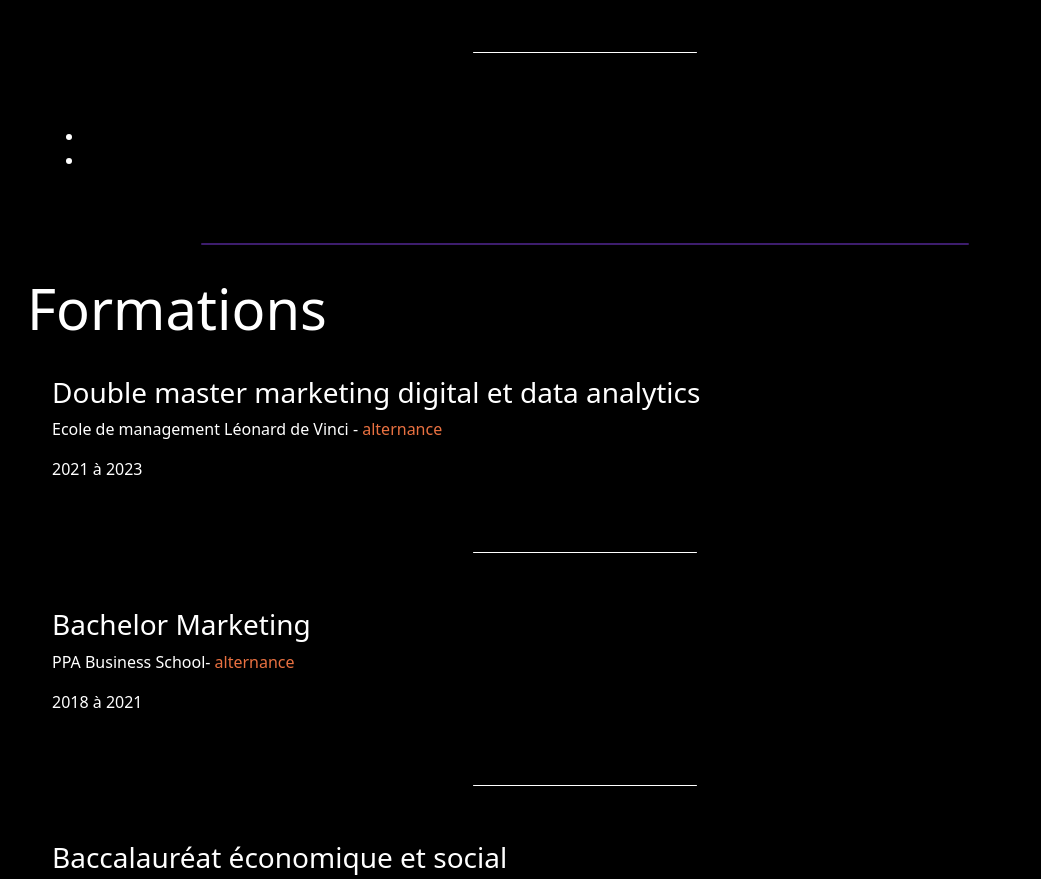
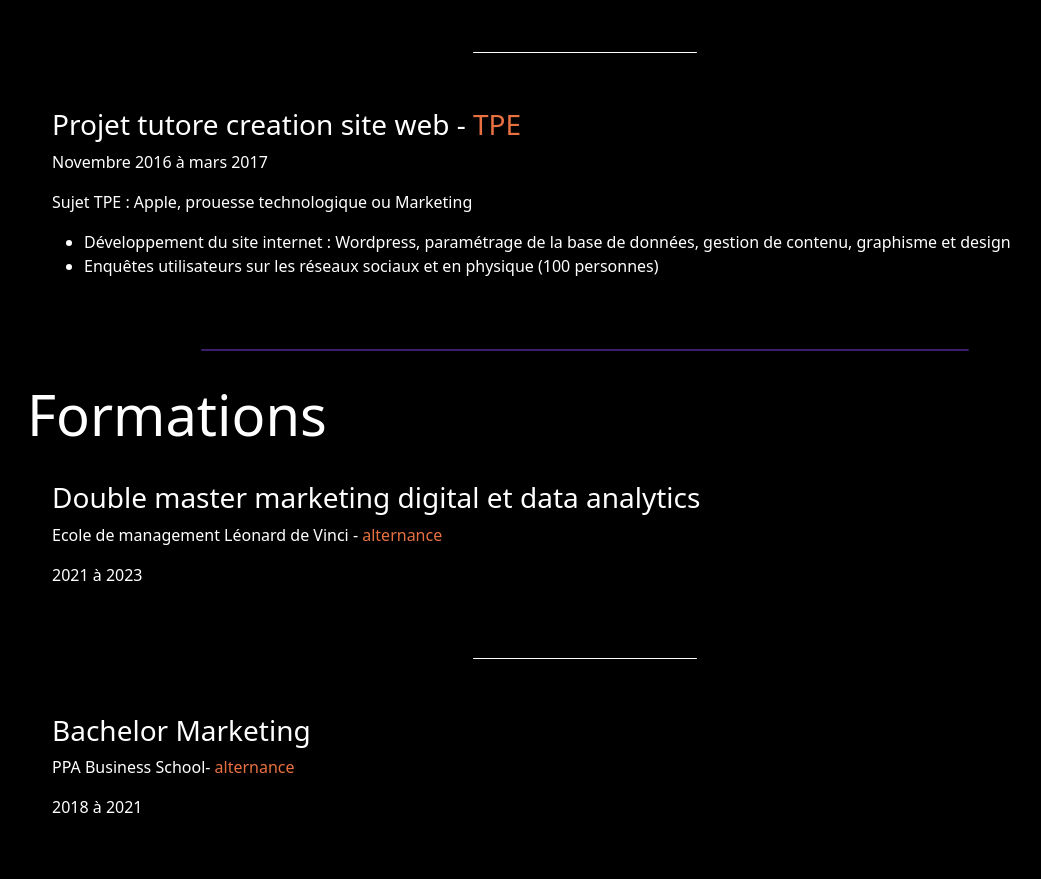
Before and after one commit to nathanguedj/nathanguedj.github.io, a plain HTML site: page index.html in a window 1280 px wide. Shown: the part 2809-3688 px from the top of the page, without its empty margins (55-1096 px from the left). Drawn offline with nearby package versions, Linux system fonts and the light colour scheme.

Commit message:
Update index.html

```diff
--- a/index.html
+++ b/index.html
@@ -163,13 +163,16 @@
                         </div>
                         <div class="col-12 col-md">
                             <div class="col">
-                                <h3><span></span></h3>
-                                <p></p>
-                                <p></p>
+                                <h3>Projet tutore creation site web - <span>TPE</span></h3>
+                                <p>Novembre 2016 à mars 2017</p>
+                                <p>Sujet TPE : Apple, prouesse technologique ou Marketing</p>
                                 <ul>
-                                    <li>
+                                    <li>Développement du site internet : Wordpress, paramétrage de la base de données, gestion
+                                        de
+                                        contenu,
+                                        graphisme et design
                                     </li>
-                                    <li></li>
+                                    <li>Enquêtes utilisateurs sur les réseaux sociaux et en physique (100 personnes)</li>
                                 </ul>
                             </div>
                         </div>
```
